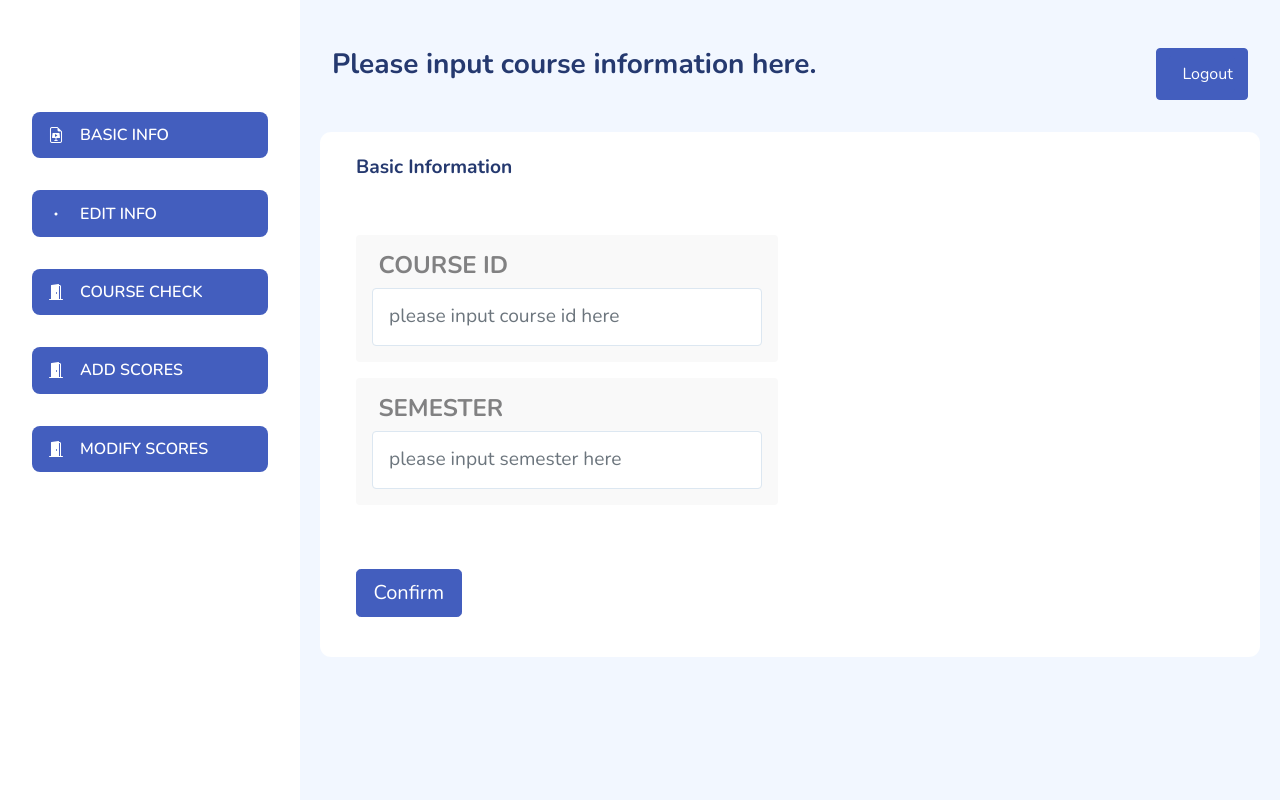
After one commit to Mandala-Yin/db_project, a Flask app: template templates/teacher/input_modify_scores.html in a window 1280 px wide. The commit adds this page. Run offline with Flask 2, Linux system fonts and the light colour scheme; the template is opened without the code that fills it, so the values that code supplies are empty; some libraries are stand-ins or nearby versions.

Commit message:
jump logic for add & modify scores

```diff
--- /dev/null
+++ b/templates/teacher/input_basic.html
@@ -0,0 +1,36 @@
+{% set title = 'Input_Basic' %}
+{% set filename = 'input.html' %}
+
+{% extends 'teacher/tea_master.html' %}
+
+{% block styles %}
+<link rel="stylesheet" href="{{ url_for('static', filename='vendors/iconly/bold.css') }}">
+{% endblock %}
+
+{% block content %}
+<div>
+    <div class="page-heading" style="float: left;width: 90%;">
+        <h3>Please input course information here.</h3>
+    </div>
+    <div class="page-heading" style="float: left; width: 10%;">
+        <button class="btn btn-primary btn-block"><a href="{{ url_for('log_manage.logout') }}"
+                class="btn btn-primary btn-block">Logout</a></button>
+    </div>
+</div>
+<div class="page-content">
+    <div class="col-12  ">
+        <div class="row">
+            <div class="card">
+                <div class="card-header">
+                    <h4 style="float: left; width: 85%;">Basic Information</h4>
+                </div>
+                {% block input_content %}{% endblock %}
+            </div>
+        </div>
+    </div>
+</div>
+{% endblock %}
+{% block js %}
+<script src="{{ url_for('static', filename='vendors/apexcharts/apexcharts.js') }}"></script>
+<script src="{{ url_for('static', filename='js/pages/dashboard.js') }}"></script>
+{% endblock %}
--- /dev/null
+++ b/templates/teacher/input_modify_scores.html
@@ -0,0 +1,29 @@
+{% set title = 'Input_Modify_Scores' %}
+{% set filename = 'input_modify_scores.html' %}
+
+{% extends 'teacher/input_basic.html' %}
+
+{% block input_content %}
+<form method="post" action="{{ url_for('teacher.modify_scores_view', tid = basic_info['id']) }}">
+    <div class="card-body">
+        <div class="row">
+            <div class="col-md-6">
+                <div class="alert alert-light">
+                    <h4 class="alert-heading">COURSE ID</h4>
+                    <input type="text" name="cid" class="form-control form-control-xl"
+                        placeholder="please input course id here">
+                </div>
+                <div class="alert alert-light">
+                    <h4 class="alert-heading">SEMESTER</h4>
+                    <input type="text" name="semester" class="form-control form-control-xl"
+                        placeholder="please input semester here">
+                </div>
+                <div class="col-md-3 col-12">
+                    <br></br>
+                    <button class="btn btn-primary btn-lg btn-block">Confirm</button>
+                </div>
+            </div>
+        </div>
+    </div>
+</form>
+{% endblock %}
--- a/templates/tea_add_scores.html
+++ b/templates/teacher/tea_add_scores.html
@@ -5,6 +5,6 @@
     <title>teacher course check</title>
 </head>
 <body>
-
+ADD course
 </body>
 </html>
--- a/templates/tea_course.html
+++ b/templates/teacher/tea_course.html
@@ -1,7 +1,7 @@
 {% set title = 'Teacher_Course' %}
 {% set filename = 'tea_course.html' %}
 
-{% extends 'layouts/tea_master.html' %}
+{% extends 'teacher/tea_master.html' %}
 
 {% block styles %}
 <link rel="stylesheet" href="{{ url_for('static', filename='vendors/iconly/bold.css') }}">
--- a/templates/tea_edit.html
+++ b/templates/teacher/tea_edit.html
@@ -1,7 +1,7 @@
 {% set title = 'Teacher_Edit' %}
 {% set filename = 'tea_edit.html' %}
 
-{% extends 'layouts/tea_master.html' %}
+{% extends 'teacher/tea_master.html' %}
 
 {% block styles %}
 <link rel="stylesheet" href="{{ url_for('static', filename='vendors/iconly/bold.css') }}">
--- a/templates/layouts/tea_master.html
+++ b/templates/teacher/tea_master.html
@@ -1,5 +1,5 @@
-<!DOCTYPE html>
-<html lang="en">
+{% set title = 'Teacher_Master' %}
+{% set filename = 'tea_master.html' %}
 
 <head>
     <meta charset="UTF-8">
@@ -49,13 +49,15 @@
                             </a>
                         </li></br>
                         <li class="sidebar-item {{ 'active' }}">
-                            <a href="{{ url_for('teacher.add_scores_view', tid=basic_info['id']) }}" class='sidebar-link'>
+                            <a href="{{ url_for('teacher.choose_course_for_add', tid=basic_info['id'])}}"
+                                class='sidebar-link'>
                                 <i class="bi bi-emoji-smile"></i>
                                 <span>ADD SCORES</span>
                             </a>
                         </li></br>
                         <li class="sidebar-item {{ 'active' }}">
-                            <a href="{{ url_for('teacher.modify_scores_view', tid=basic_info['id']) }}" class='sidebar-link'>
+                            <a href="{{ url_for('teacher.choose_course_for_modify', tid=basic_info['id']) }}"
+                                class='sidebar-link'>
                                 <i class="bi bi-emoji-smile"></i>
                                 <span>MODIFY SCORES</span>
                             </a>
--- a/templates/teacher_info.html
+++ b/templates/teacher/teacher_info.html
@@ -1,7 +1,7 @@
 {% set title = 'Teacher' %}
 {% set filename = 'teacher_info.html' %}
 
-{% extends 'layouts/tea_master.html' %}
+{% extends 'teacher/tea_master.html' %}
 
 {% block styles %}
 <link rel="stylesheet" href="{{ url_for('static', filename='vendors/iconly/bold.css') }}">
```
Also changed, not shown: teacher.py (+21 -6 lines), templates/layouts/input_basic.html (deleted, +0 -89 lines), templates/teacher/input_add_scores.html (added, +31 -0 lines), templates/teacher/tea_modify_scores.html (renamed from templates/tea_modify_scores.html).
